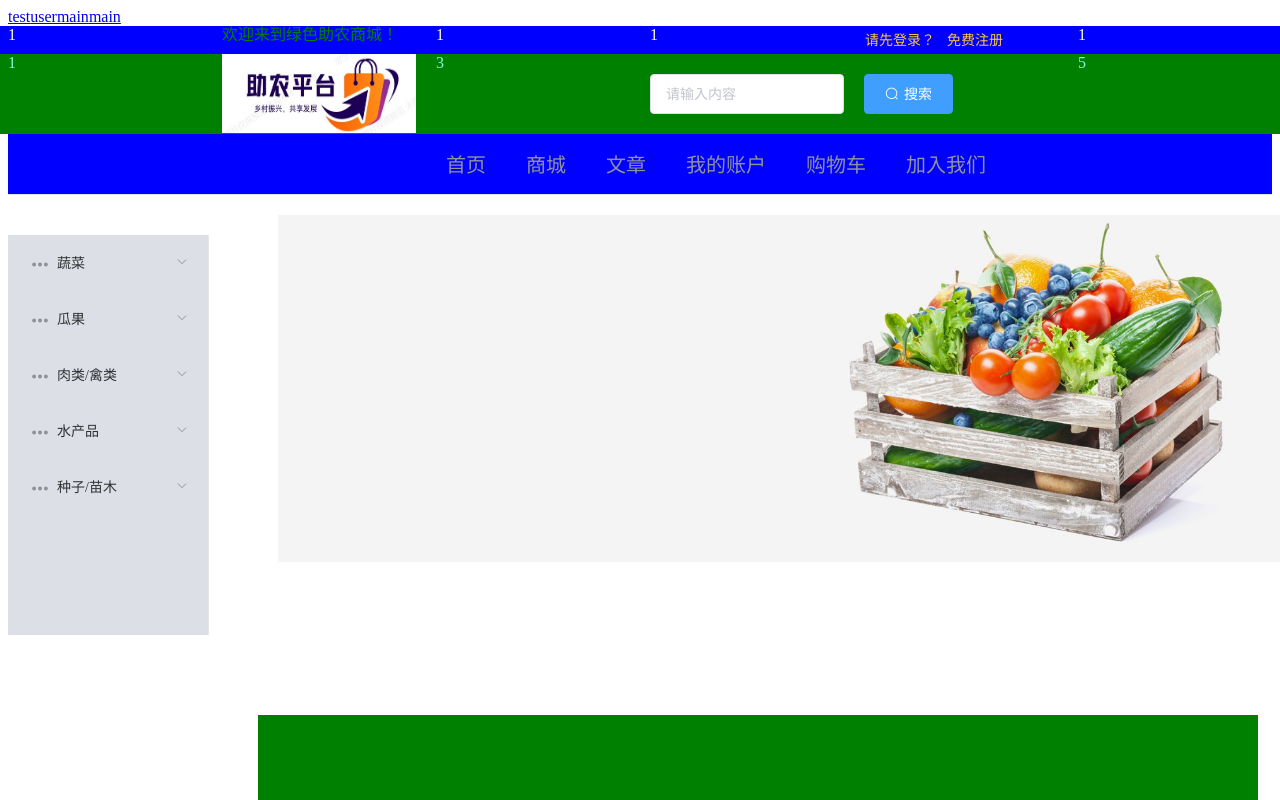
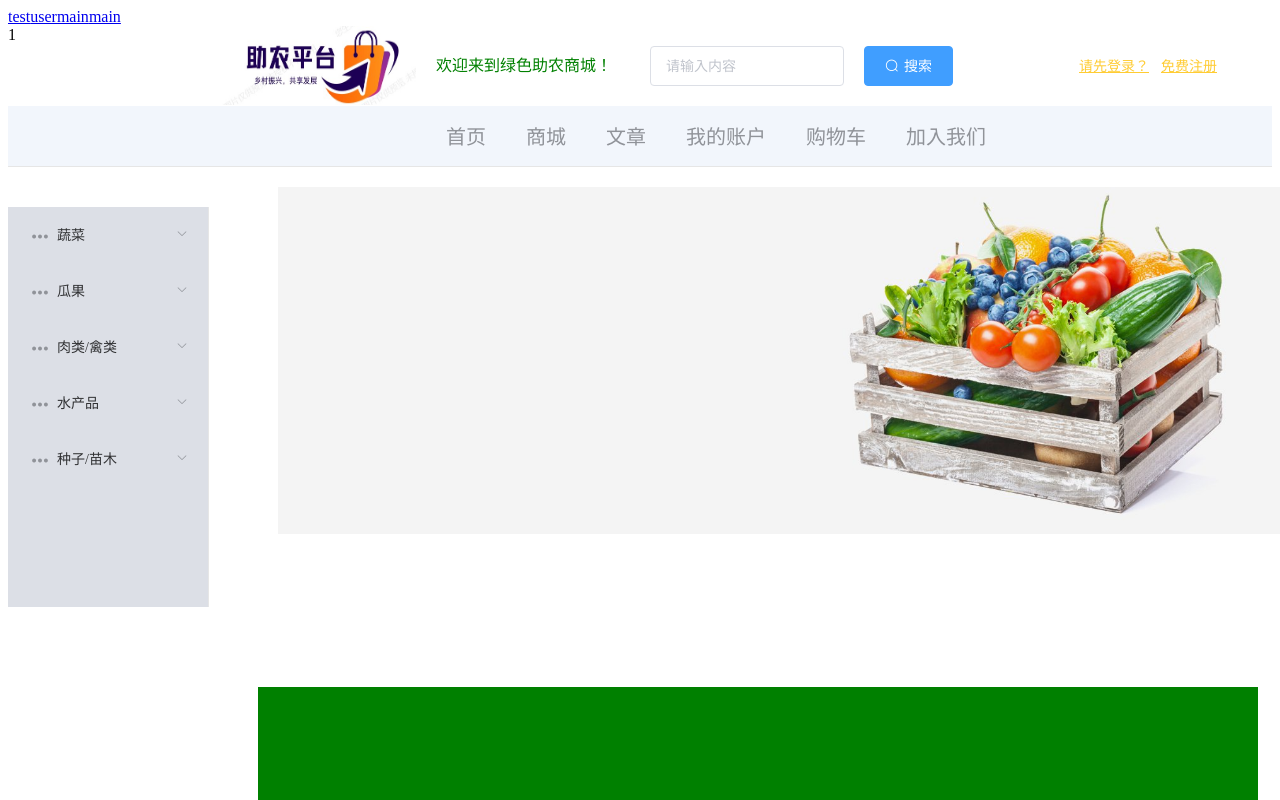
Before and after one commit to HG172125/GreenMallFront, a Vue app in the folder greenmallfront/: page /#/index in a window 1280 px wide. Shown: the top 800 px of the page. Built offline with nearby package versions, Linux system fonts and the light colour scheme.

Commit message:
youhua dl

```diff
--- a/greenmallfront/src/components/Header.vue
+++ b/greenmallfront/src/components/Header.vue
@@ -1,34 +1,54 @@
 <template>
   <div style="">
     <!--第一行布局-->
-    <el-row style="color: white;background-color: blue" :gutter="20">
+    <el-row style="color: black;height: 80px;background-color: Transparent" :gutter="20">
       <el-col :span="4">
         <div class="grid-content bg-purple">1</div>
       </el-col>
       <el-col :span="4">
-        <div style="color:green" class="grid-content bg-purple-light">
-          <span style="line-height: 2px">欢迎来到绿色助农商城！</span>
+        <div class="grid-content bg-purple-light">
+          <el-image :src="require('../assets/homeImgs/biao.jpg')"
+                    style="height: 79px"></el-image>
         </div>
       </el-col>
       <el-col :span="4">
-        <div class="grid-content bg-purple">1</div>
+        <div
+          style="color: green;height: 80px;line-height: 80px"
+          class="grid-content bg-purple">
+          <!--          欢迎语句-->
+          <span>欢迎来到绿色助农商城！</span>
+        </div>
       </el-col>
       <el-col :span="4">
-        <div class="grid-content bg-purple-light">1</div>
+        <div class="grid-content bg-purple-light"
+             style="margin-top: 20px">
+          <!--          搜索框-->
+          <el-input v-model="selectGoods" placeholder="请输入内容"></el-input>
+        </div>
       </el-col>
       <el-col :span="4">
-        <div class="grid-content bg-purple">
-          <!--登录弹窗-->
+        <div class="grid-content bg-purple"
+             style="margin-top: 20px">
+
+          <!--          搜索按钮-->
+          <el-button type="primary" icon="el-icon-search">搜索</el-button>
+
+        </div>
+      </el-col>
+      <el-col :span="4">
+        <div
+          style="height: 80px;line-height: 80px"
+          class="grid-content bg-purple-light">
           <div>
             <!--登录按钮-->
             <el-button type="text"
                        @click="dialogVisible1 = true"
-                       style="line-height: 2px;color: #FFCC33">请先登录？
+                       style="line-height: 2px;color: #FFCC33;text-decoration: underline">请先登录？
             </el-button>
             <!--注册按钮-->
             <el-button type="text"
                        @click="dialogVisible2 = true"
-                       style="line-height: 2px;color: #FFCC33">免费注册
+                       style="line-height: 2px;color: #FFCC33;text-decoration: underline">免费注册
             </el-button>
             <div>
               <!--登录提示框-->
@@ -82,64 +102,20 @@
           </div>
         </div>
       </el-col>
-      <el-col :span="4">
-        <div class="grid-content bg-purple-light">1</div>
-      </el-col>
-    </el-row>
-    <!--      第二行布局-->
-    <el-row style="color: aquamarine;height: 80px;background-color: green" :gutter="20">
-      <el-col :span="4">
-        <div class="grid-content bg-purple">1</div>
-      </el-col>
-      <el-col :span="4">
-        <div class="grid-content bg-purple-light">
-          <el-image :src="require('../assets/homeImgs/biao.jpg')"
-                    style="height: 79px"></el-image>
-        </div>
-      </el-col>
-      <el-col :span="4">
-        <div class="grid-content bg-purple">3</div>
-      </el-col>
-      <el-col :span="4">
-        <div class="grid-content bg-purple-light"
-             style="margin-top: 20px">
-          <!--          搜索框-->
-          <el-input v-model="selectGoods" placeholder="请输入内容"></el-input>
-        </div>
-      </el-col>
-      <el-col :span="4">
-        <div class="grid-content bg-purple"
-             style="margin-top: 20px">
-
-          <!--          搜索按钮-->
-          <el-button type="primary" icon="el-icon-search">搜索</el-button>
-        </div>
-      </el-col>
-      <el-col :span="4">
-        <div class="grid-content bg-purple-light">5</div>
-      </el-col>
     </el-row>
 
-    <!--    display: flex;justify-content:center;-->
-    <div style="background-color: red">
-      <el-menu class="el-menu-demo"
-               mode="horizontal"
-               style="background-color: blue">
-        <el-menu-item index="1"><span style="font-size: 20px">首页</span></el-menu-item>
-        <el-menu-item index="2"><span style="font-size: 20px">商城</span></el-menu-item>
-        <el-menu-item index="3"><span style="font-size: 20px">文章</span></el-menu-item>
-        <el-menu-item index="4"><span style="font-size: 20px">我的账户</span></el-menu-item>
-        <el-menu-item index="3"><span style="font-size: 20px">购物车</span></el-menu-item>
-        <el-menu-item index="4"><span style="font-size: 20px">加入我们</span></el-menu-item>
-      </el-menu>
-    </div>
+    <!--    导航栏-->
+    <NavBar></NavBar>
+
   </div>
 </template>
 
 <script>
-
+import NavBar from "./NavBar";
 
 export default {//暴露当前组件
+  components: {NavBar},
+
   data() {
     return {
       //搜索栏
@@ -231,12 +207,17 @@ export default {//暴露当前组件
         this.$http.post("http://localhost:8080/user/add", this.user).then(res => {
           console.log(res.data)
           if (res.data == true) {
-            this.$message({
-              type: 'success',
-              message: '注册成功!'
-            });
+            this.$confirm('是否继续登录?', '注册成功！', {
+              confirmButtonText: '登录',
+              cancelButtonText: '取消',
+            }).then(() => {
+              this.dialogVisible1 = true;
+            }).catch(() => {
+              this.$message({
+                message: '已取消登录'
+              })
+            })
             this.dialogVisible2 = false;
-            this.dialogVisible1 = true;
 
 
           } else {
--- /dev/null
+++ b/greenmallfront/src/components/NavBar.vue
@@ -0,0 +1,25 @@
+<template>
+  <div>
+    <el-menu
+      style="background-color: #F2F6FC"
+      class="el-menu-demo"
+      mode="horizontal">
+      <el-menu-item index="1"><span style="font-size: 20px">首页</span></el-menu-item>
+      <el-menu-item index="2"><span style="font-size: 20px">商城</span></el-menu-item>
+      <el-menu-item index="3"><span style="font-size: 20px">文章</span></el-menu-item>
+      <el-menu-item index="4"><span style="font-size: 20px">我的账户</span></el-menu-item>
+      <el-menu-item index="3"><span style="font-size: 20px">购物车</span></el-menu-item>
+      <el-menu-item index="4"><span style="font-size: 20px">加入我们</span></el-menu-item>
+    </el-menu>
+  </div>
+</template>
+
+<script>
+export default {
+  name: "NavBar"
+}
+</script>
+
+<style scoped>
+
+</style>
--- a/greenmallfront/src/components/user/UserHeader.vue
+++ b/greenmallfront/src/components/user/UserHeader.vue
@@ -1,31 +1,7 @@
 <template>
   <div>
     <!--第一行布局-->
-    <el-row style="color: white" :gutter="20">
-      <el-col :span="4">
-        <div class="grid-content bg-purple">1</div>
-      </el-col>
-      <el-col :span="4">
-        <div style="color:green" class="grid-content bg-purple-light">
-          <span>欢迎来到绿色助农商城！</span>
-        </div>
-      </el-col>
-      <el-col :span="4">
-        <div class="grid-content bg-purple">1</div>
-      </el-col>
-      <el-col :span="4">
-        <div class="grid-content bg-purple-light">1</div>
-      </el-col>
-      <el-col :span="4">
-        <div class="grid-content bg-purple">
-        </div>
-      </el-col>
-      <el-col :span="4">
-        <div class="grid-content bg-purple-light">1</div>
-      </el-col>
-    </el-row>
-    <!--      第二行布局-->
-    <el-row style="color: black;height: 80px;background-color: green" :gutter="20">
+    <el-row style="color: Transparent;height: 80px;background-color: Transparent;" :gutter="20">
       <el-col :span="4">
         <div class="grid-content bg-purple">5</div>
       </el-col>
@@ -64,29 +40,20 @@
               type="danger" round>退出
             </el-button>
           </div>
-
         </div>
       </el-col>
     </el-row>
-    <div style="background-color: red">
-      <el-menu class="el-menu-demo"
-               mode="horizontal"
-               style="background-color: blue">
-        <el-menu-item index="1"><span style="font-size: 20px">首页</span></el-menu-item>
-        <el-menu-item index="2"><span style="font-size: 20px">商城</span></el-menu-item>
-        <el-menu-item index="3"><span style="font-size: 20px">文章</span></el-menu-item>
-        <el-menu-item index="4"><span style="font-size: 20px">我的账户</span></el-menu-item>
-        <el-menu-item index="3"><span style="font-size: 20px">购物车</span></el-menu-item>
-        <el-menu-item index="4"><span style="font-size: 20px">加入我们</span></el-menu-item>
-      </el-menu>
-    </div>
+    <!--    导航栏组件-->
+    <NavBar></NavBar>
   </div>
 </template>
 
 <script>
+import NavBar from "../NavBar";
 
 export default {
   name: "UserHeader",
+  components: {NavBar},
   data() {
     return {
       username: sessionStorage.getItem('username')
--- a/greenmallfront/src/router/index.js
+++ b/greenmallfront/src/router/index.js
@@ -9,7 +9,7 @@ Vue.use(Router)
 
 export default new Router({
   routes: [
-    {path: '/', redirect: "/user"},
+    {path: '/', redirect: "/index"},
     {path: '/index', component: Index},
     {path: '/test', component: Test},
     {path: '/user', component: UserMain},
```
